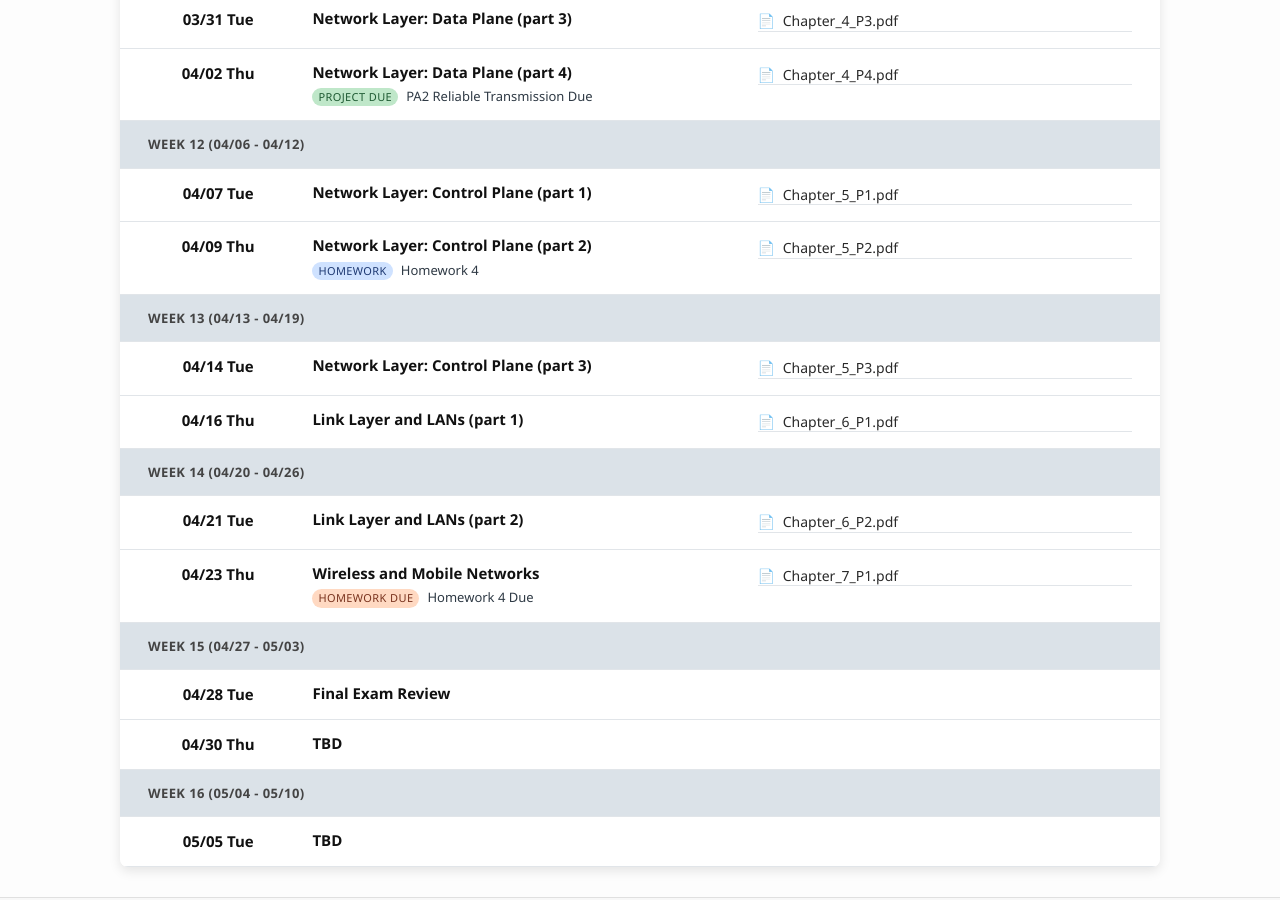
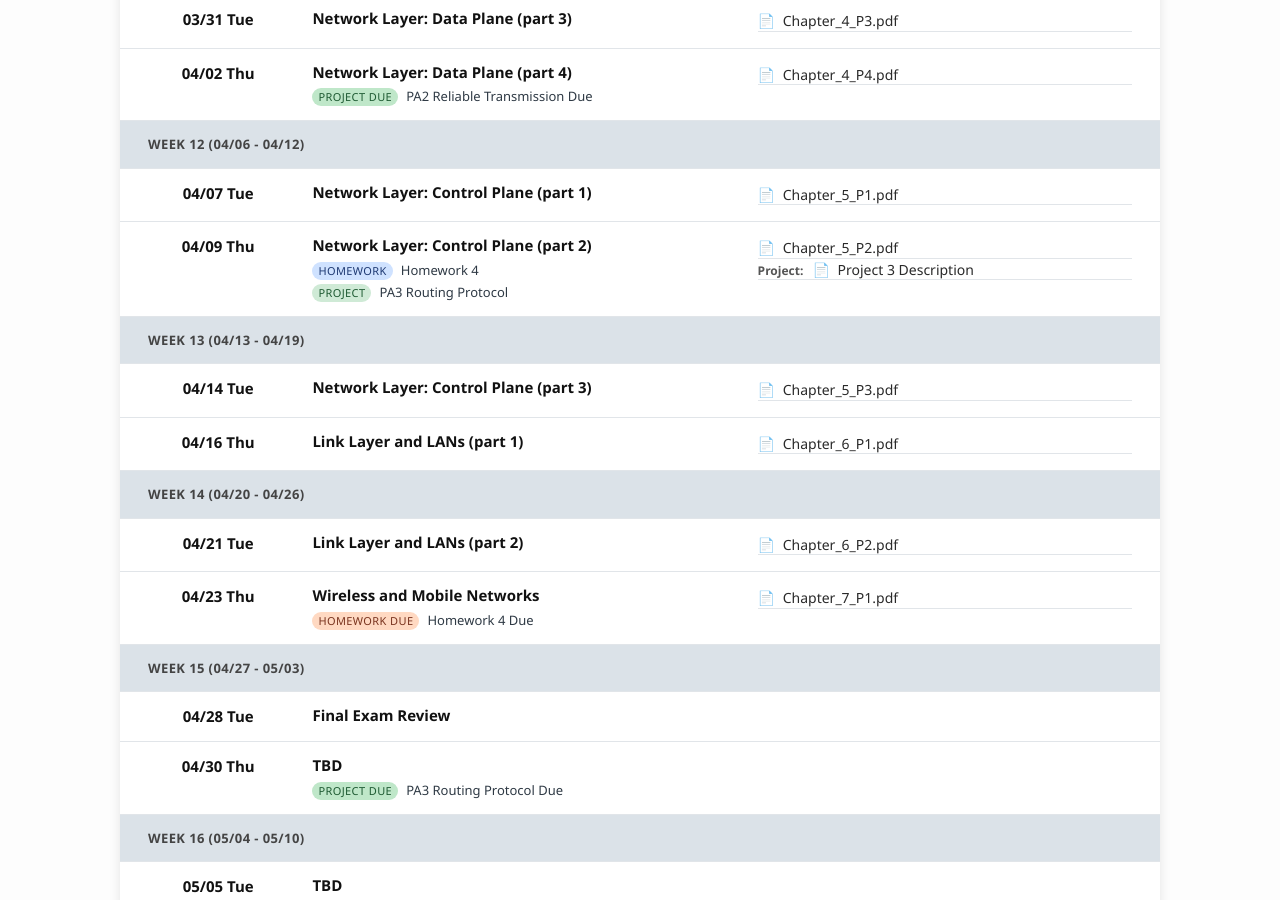
Before and after one commit to xieyaxiongfly/CSE589_UB_SP26, a Jekyll site: the page built from schedule.md, in a window 1280 px wide and 900 px high, scrolled down 2043 px. Built offline with Jekyll 4.4.1, drawn with Linux system fonts in a browser that asks for light colours; nearby versions of some CDN libraries.

Commit message:
PA3 Routing

```diff
--- a/_data/additional_events.yml
+++ b/_data/additional_events.yml
@@ -63,9 +63,24 @@ additional_events:
   group_id: fb2e2f78d0984c03a01d4dfa15a23b24
   due_in_value: '2'
   due_in_unit: weeks
+- date: '2026-04-09'
+  type: project
+  topic: PA3 Routing Protocol
+  materials:
+  - name: Project 3 Description
+    url: https://github.com/xieyaxiongfly/CSE589_ProgrammingAssignment/tree/main/A3_routing
+  group_id: 2ec5fd76c17648d59d4954492e6e6741
+  due_in_value: '3'
+  due_in_unit: weeks
 - date: '2026-04-23'
   type: homework_due
   topic: Homework 4 Due
   materials: []
   group_id: fb2e2f78d0984c03a01d4dfa15a23b24
   auto_due: true
+- date: '2026-04-30'
+  type: project_due
+  topic: PA3 Routing Protocol Due
+  materials: []
+  group_id: 2ec5fd76c17648d59d4954492e6e6741
+  auto_due: true
```
Also changed, not shown: _data/assignments.yml (+8 -0 lines).
